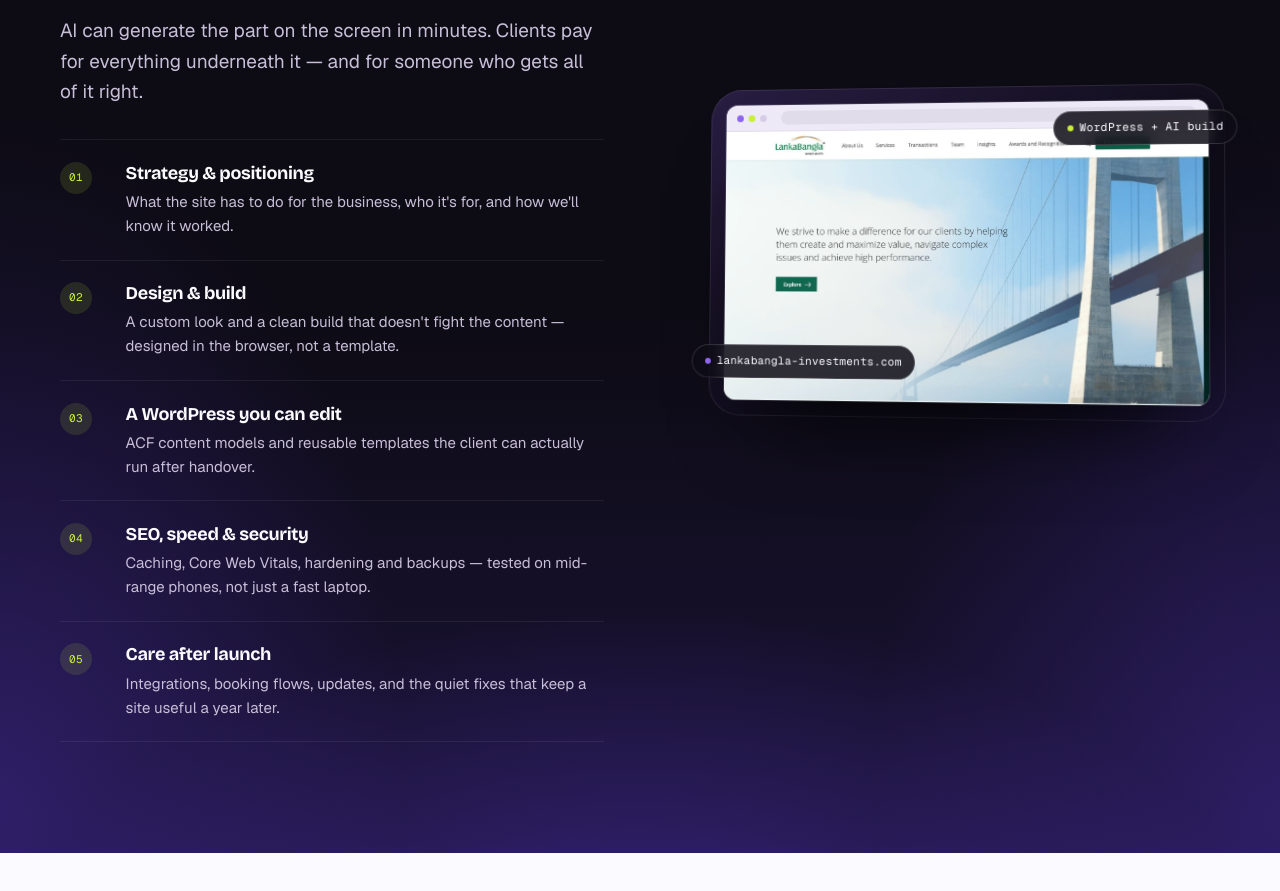
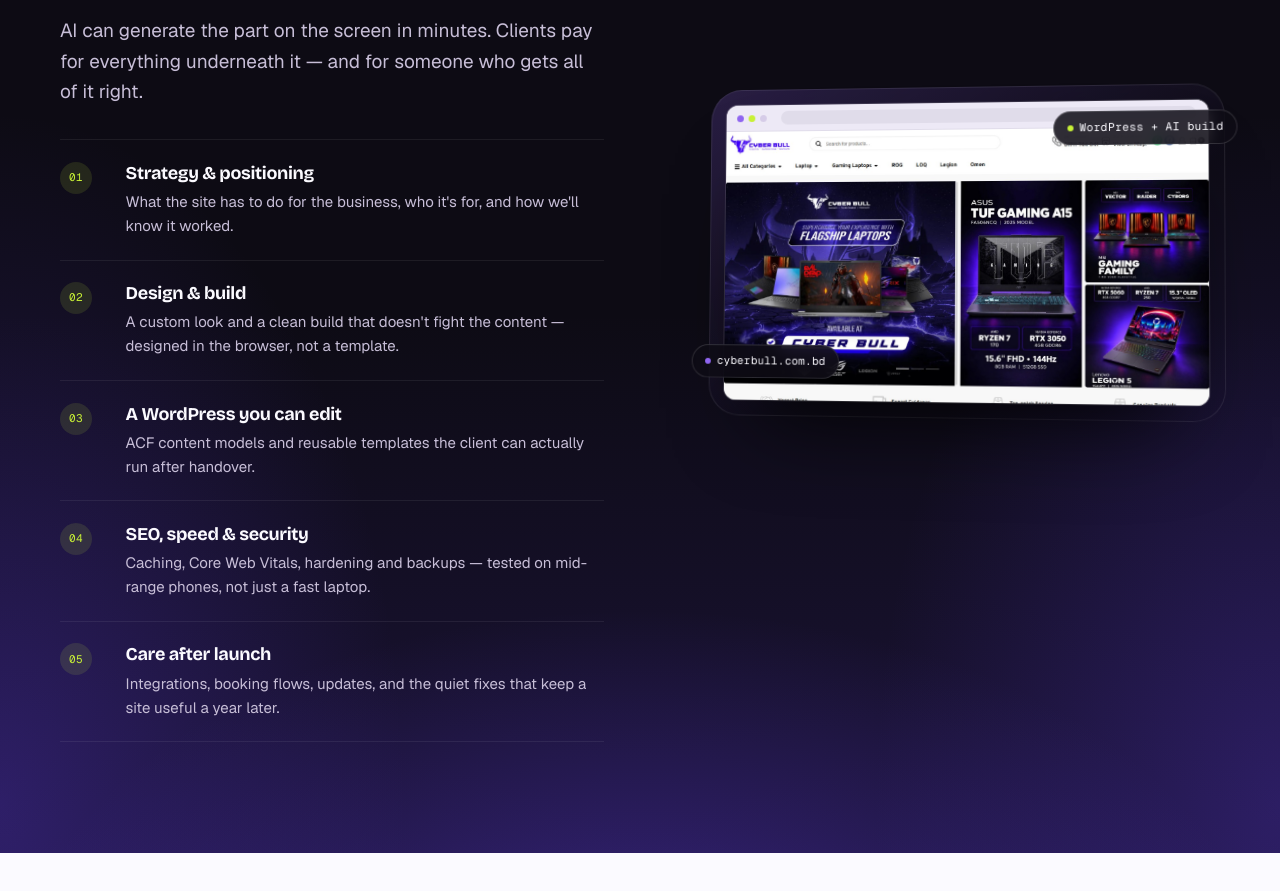
Before and after one commit to tamimrupo/tamimrupo-website, a plain HTML site: page index.html in a window 1280 px wide. Shown: the part 2463-3354 px from the top of the page. Drawn offline with nearby package versions, Linux system fonts and the light colour scheme.

Commit message:
Feature CyberBull in the services mockup
Replace the LankaBangla screenshot in the 'What clients really pay for' device with the cyberbull.com.bd homepage, update the tag and alt text.

```diff
--- a/index.html
+++ b/index.html
@@ -209,9 +209,9 @@
           <div class="device">
             <div class="browser">
               <div class="browser__bar"><i></i><i></i><i></i><span class="browser__url"></span></div>
-              <img src="assets/screens/lankabangla.jpg" alt="LankaBangla Investments website on a laptop screen" width="1440" height="810" loading="lazy">
+              <img src="assets/screens/cyberbull.jpg" alt="CyberBull online computer store website on a laptop screen" width="1440" height="810" loading="lazy">
             </div>
-            <span class="device__tag device__tag--1"><i></i>lankabangla-investments.com</span>
+            <span class="device__tag device__tag--1"><i></i>cyberbull.com.bd</span>
             <span class="device__tag device__tag--2 device__tag--lime"><i></i>WordPress + AI build</span>
           </div>
         </div>
```
Also changed, not shown: assets/screens/cyberbull.jpg (added).
